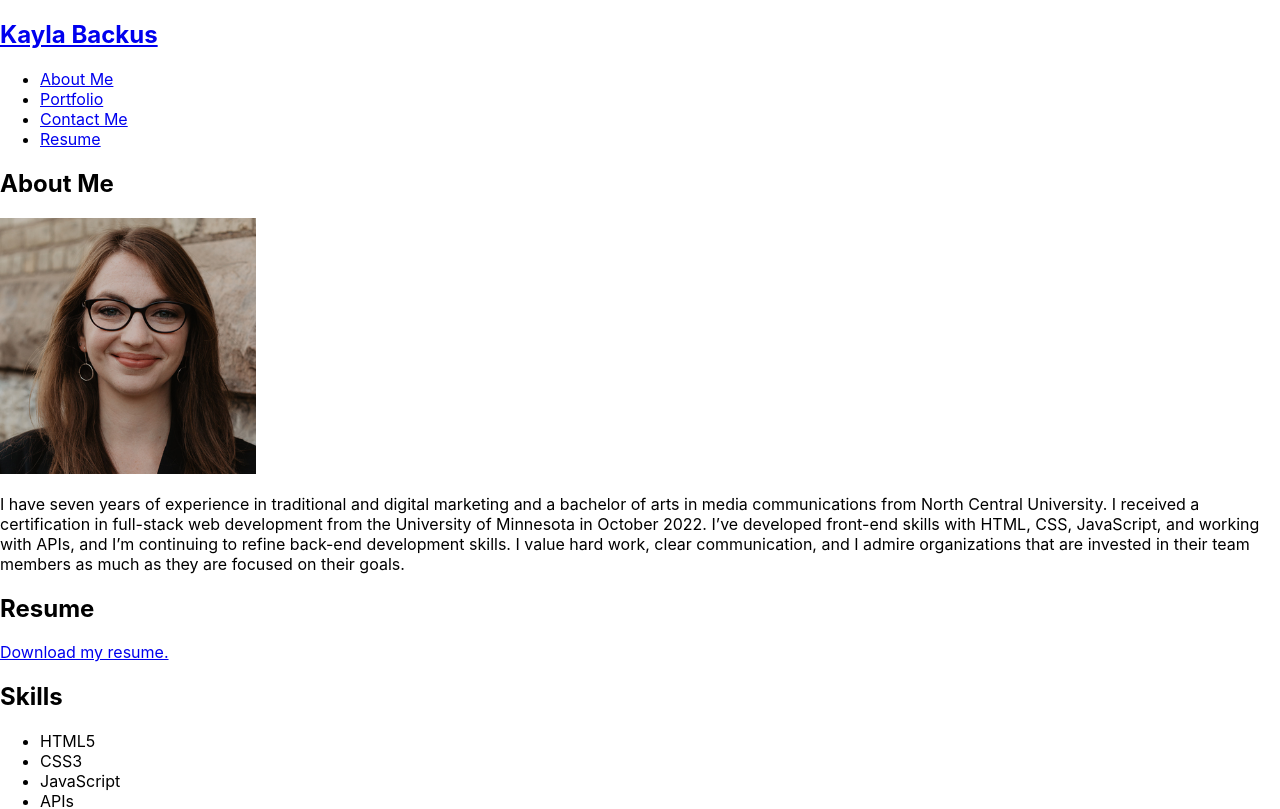
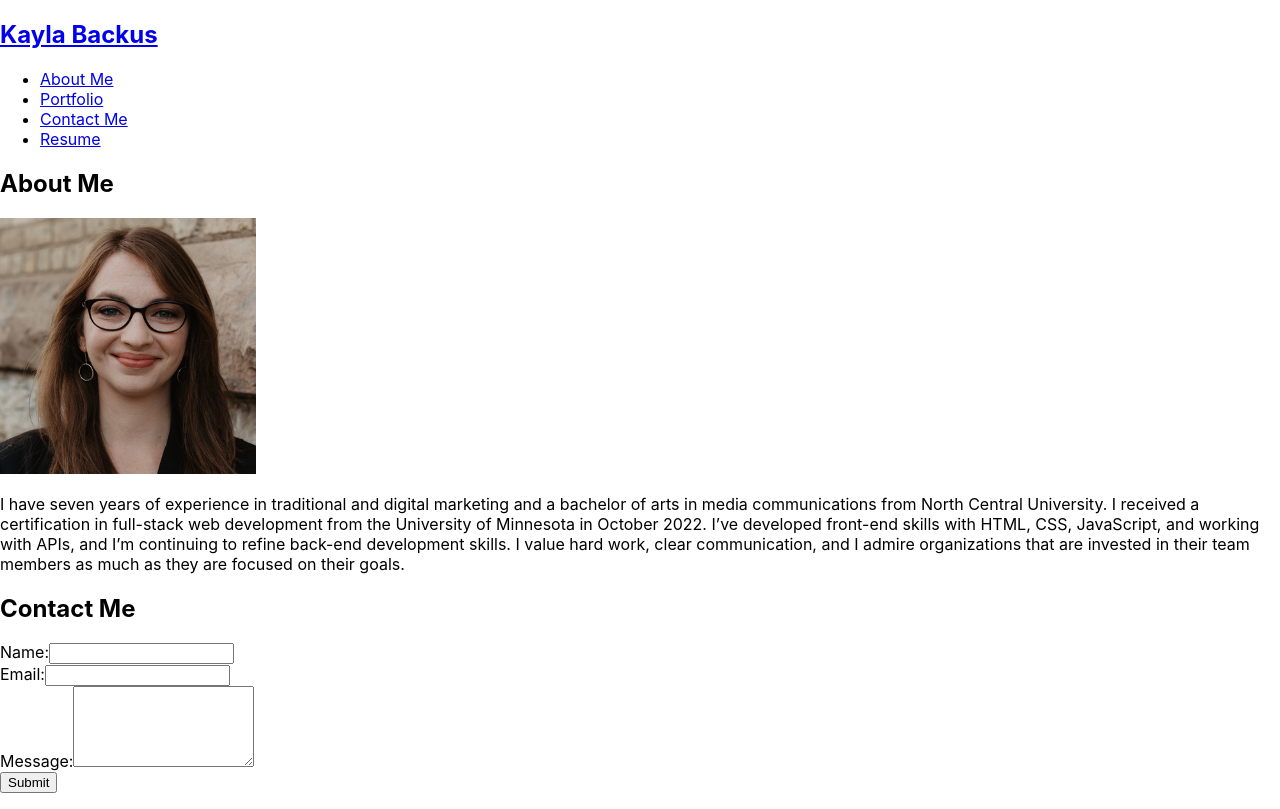
Before and after one commit to kaylab78/react-portfolio, a React (Create React App) app: page / in a window 1280 px wide. Shown: the top 809 px of the page. Built offline with nearby package versions, Linux system fonts and the light colour scheme.

Commit message:
Wrote Contact component

```diff
--- a/src/App.js
+++ b/src/App.js
@@ -1,6 +1,7 @@
 import React from 'react';
 import Navigation from './components/Navigation';
 import About from './components/About';
+import Contact from './components/Contact';
 import Resume from './components/Resume';
 import Footer from './components/Footer';
 
@@ -10,6 +11,7 @@
       <Navigation></Navigation>
       <main>
         <About></About>
+        <Contact></Contact>
         <Resume></Resume>
       </main>
       <Footer></Footer>
--- /dev/null
+++ b/src/components/Contact/index.js
@@ -0,0 +1,26 @@
+import React from "react";
+
+function Contact() {
+  return (
+    <section>
+      <h1 id="contact">Contact Me</h1>
+      <form>
+        <div>
+          <label htmlFor="name">Name:</label>
+          <input type="text" name="name" />
+        </div>
+        <div>
+          <label htmlFor="email">Email:</label>
+          <input type="email" name="email" />
+        </div>
+        <div>
+          <label htmlFor="message">Message:</label>
+          <textarea name="message" rows="5" />
+        </div>
+        <button type="submit">Submit</button>
+      </form>
+    </section>
+  );
+}
+
+export default Contact;
```
